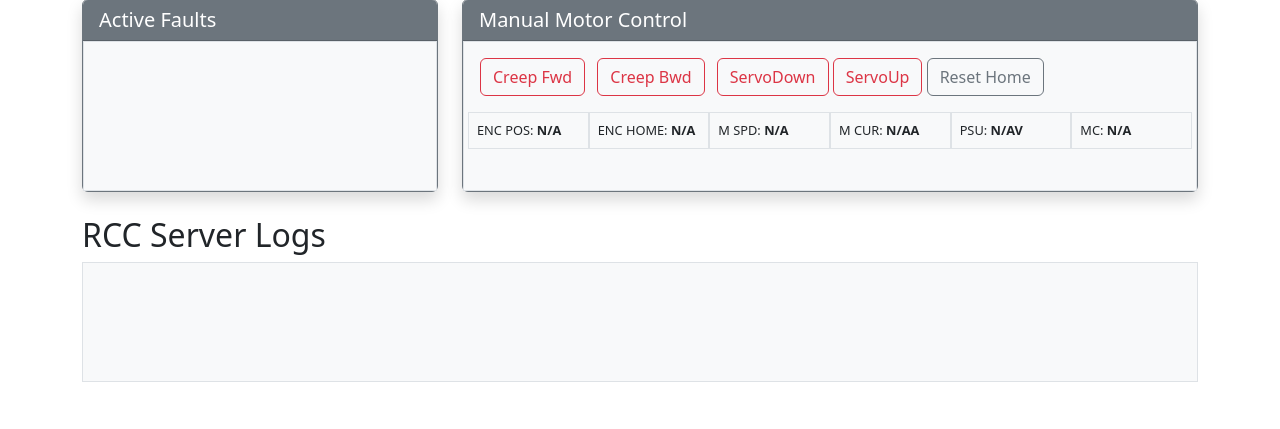
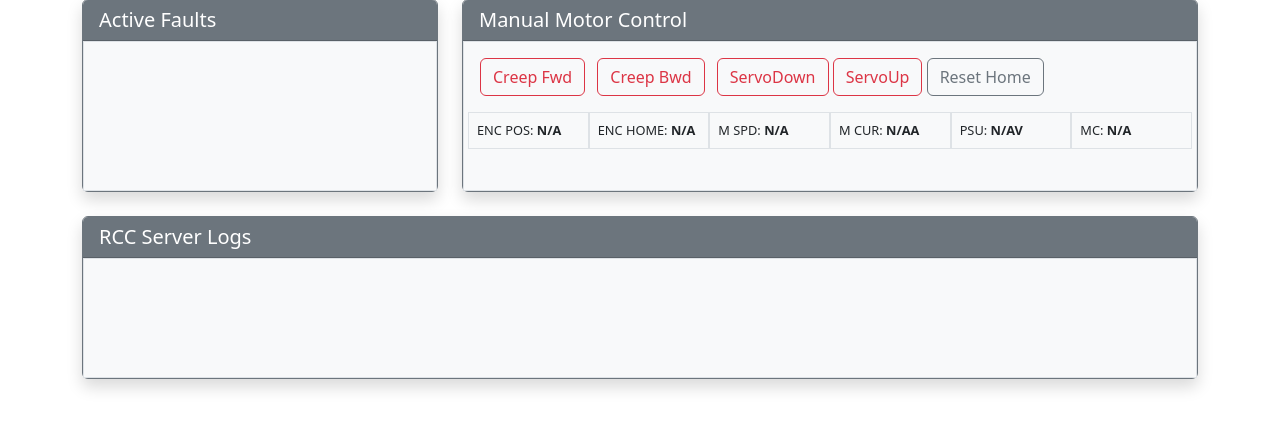
Before and after one commit to Terrier-Ride-Engineering-Club/Ride-Control-Computer, a Python web app: template web/backend/templates/maintenance.html in a window 1280 px wide. Shown: the part 209-638 px from the top of the page. Run offline with Jinja, Linux system fonts and the light colour scheme; the template is opened without the code that fills it, so the values that code supplies are empty.

Commit message:
Update maintenance.html

```diff
--- a/web/backend/templates/maintenance.html
+++ b/web/backend/templates/maintenance.html
@@ -52,8 +52,14 @@
   </div>
 </div>
 <div class="container mt-4">
-   <h2>RCC Server Logs</h2>
-   <pre id="logContainer" style="background-color: #f8f9fa; padding: 1em; border: 1px solid #dee2e6; height: 120px; overflow-y: scroll;"></pre>
+  <div class="card border-secondary shadow">
+    <div class="card-header bg-secondary text-white">
+      <h5 class="mb-0">RCC Server Logs</h5>
+    </div>
+    <div class="card-body" style="background-color: #f8f9fa; padding: 1em; border: 1px solid #dee2e6; height: 120px; overflow-y: scroll;">
+      <pre id="logContainer" style="margin: 0;"></pre>
+    </div>
+  </div>
 </div>
 
 <script>
```
